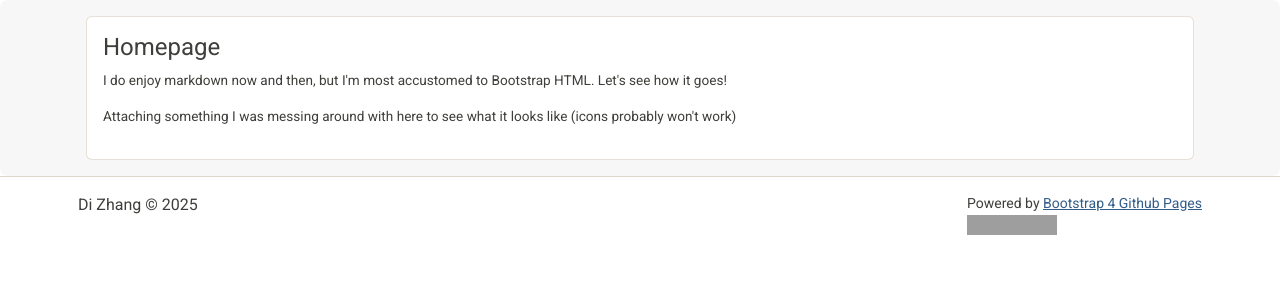
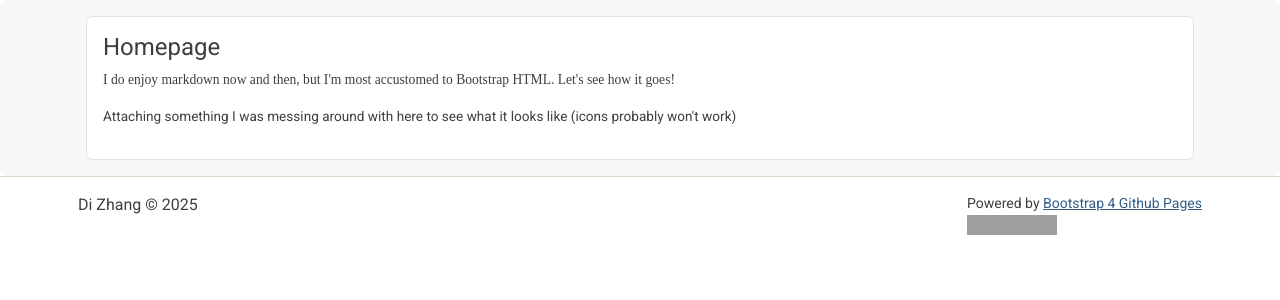
Before and after one commit to zhangdi33/zhangdi33.github.io, a Jekyll site: the page built from index.html, in a window 1280 px wide. Shown: the top 300 px of the page. Built offline with Jekyll 4.4.1, drawn with Linux system fonts in a browser that asks for light colours; grey boxes are pictures that could not be loaded.

Commit message:
Update index.html

```diff
--- a/index.html
+++ b/index.html
@@ -10,7 +10,7 @@
     <meta name="viewport" content="width=device-width, initial-scale=1">
   </head>
   <body>
-    <p>I do enjoy markdown now and then, but I'm most accustomed to Bootstrap HTML. Let's see how it goes!</p>
+    <p style="font-family:'avenir';">I do enjoy markdown now and then, but I'm most accustomed to Bootstrap HTML. Let's see how it goes!</p>
     <p>Attaching something I was messing around with here to see what it looks like (icons probably won't work)</p>
   </body>
 </html>
```
